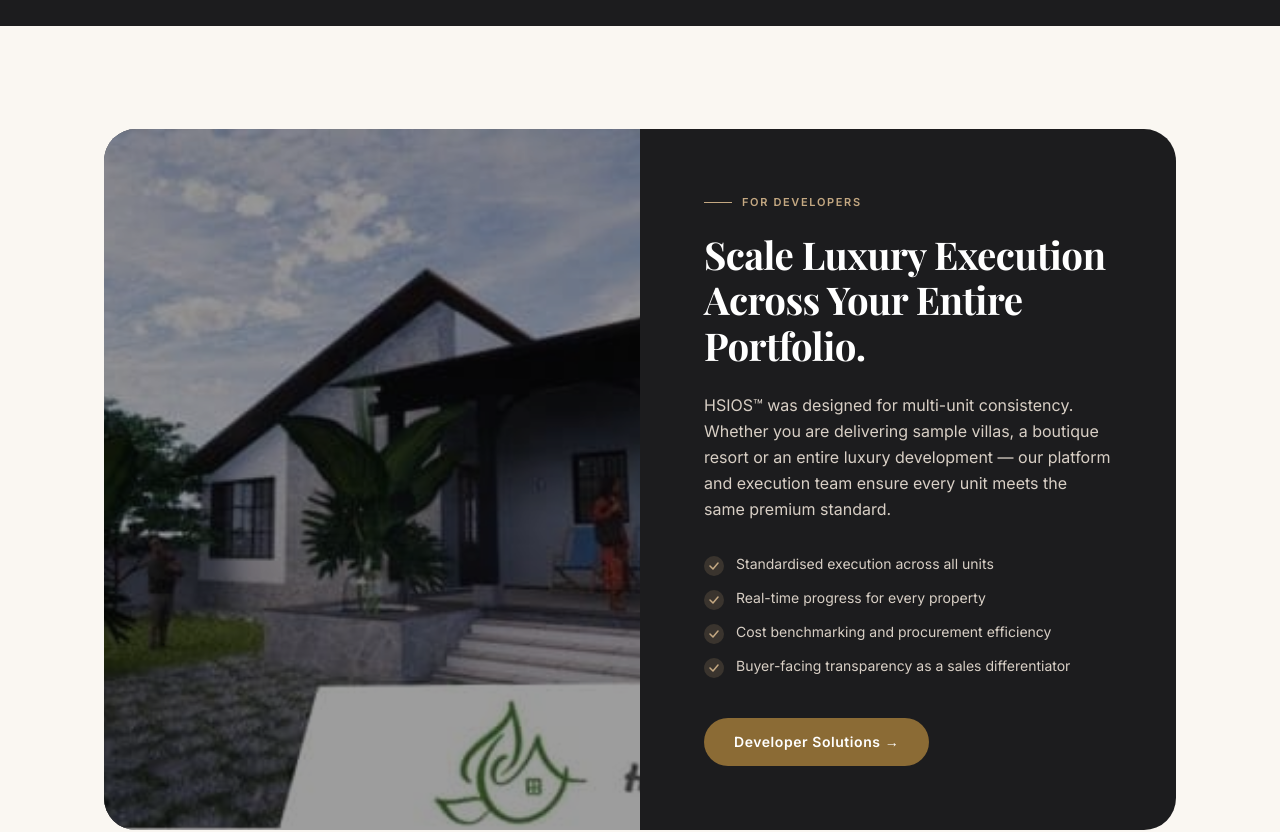
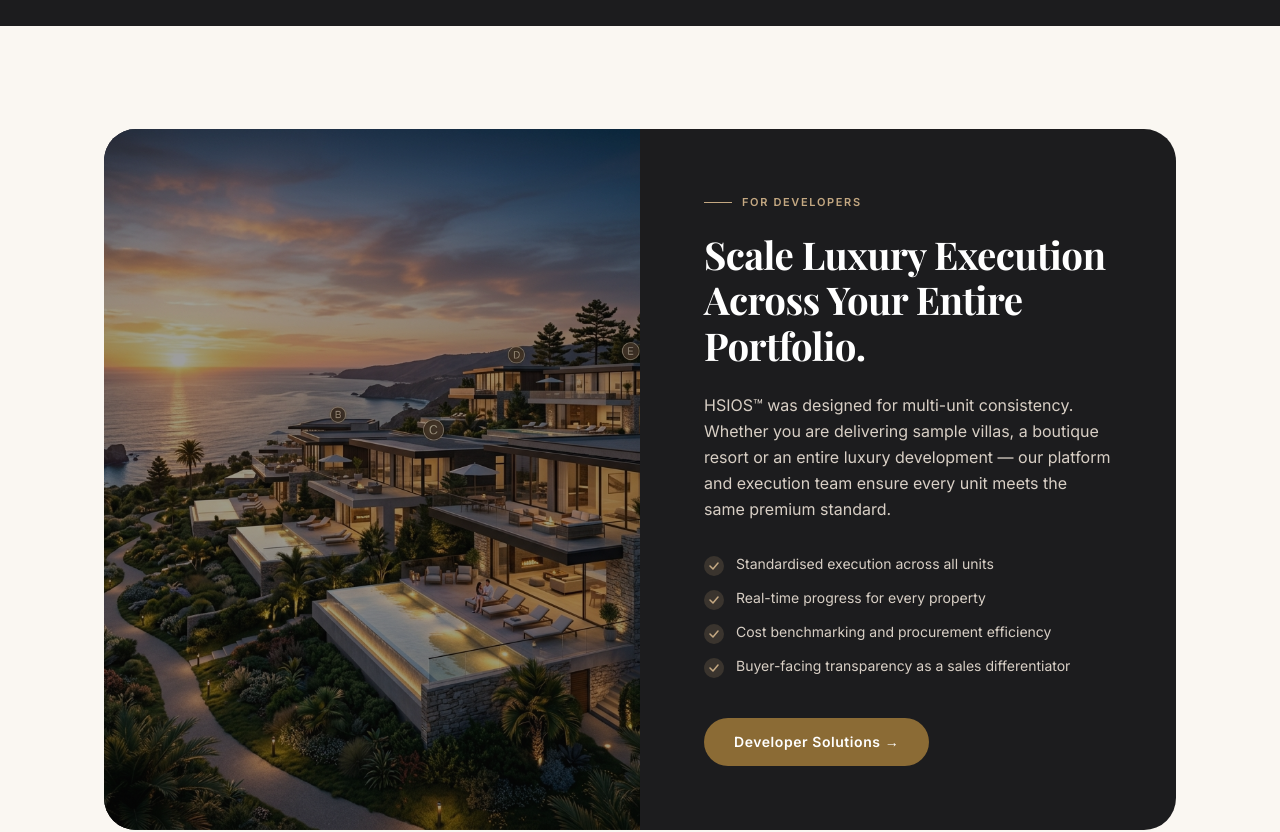
Before and after one commit to Mayureshmhatre49/hsi-os-website, a Next.js app: page / in a window 1280 px wide. Shown: the part 8480-9312 px from the top of the page. Built offline with nearby package versions, Linux system fonts and the light colour scheme; no server answers.

Commit message:
Replace developer section background with a new high-definition luxury villa development image

```diff
--- a/src/app/for-developers/page.tsx
+++ b/src/app/for-developers/page.tsx
@@ -44,7 +44,7 @@
       <section className="relative min-h-screen flex items-end pb-20 overflow-hidden">
         <div className="absolute inset-0">
           <Image
-            src="/hestia-villa-blue-haven.jpg"
+            src="/developer-solutions-hero.jpg"
             alt="Luxury developer project — Hestia Smart Interiors"
             fill
             className="object-cover"
--- a/src/app/page.tsx
+++ b/src/app/page.tsx
@@ -679,7 +679,7 @@
           {/* Image */}
           <div className="relative min-h-[320px] lg:min-h-0">
             <Image
-              src="/hestia-villa-blue-haven.jpg"
+              src="/developer-solutions-hero.jpg"
               alt="Luxury developer project — Hestia Smart Interiors"
               fill
               className="object-cover"
```
Also changed, not shown: public/developer-solutions-hero.jpg (added), 1 other file (tests, documents, lock files or other folders).
